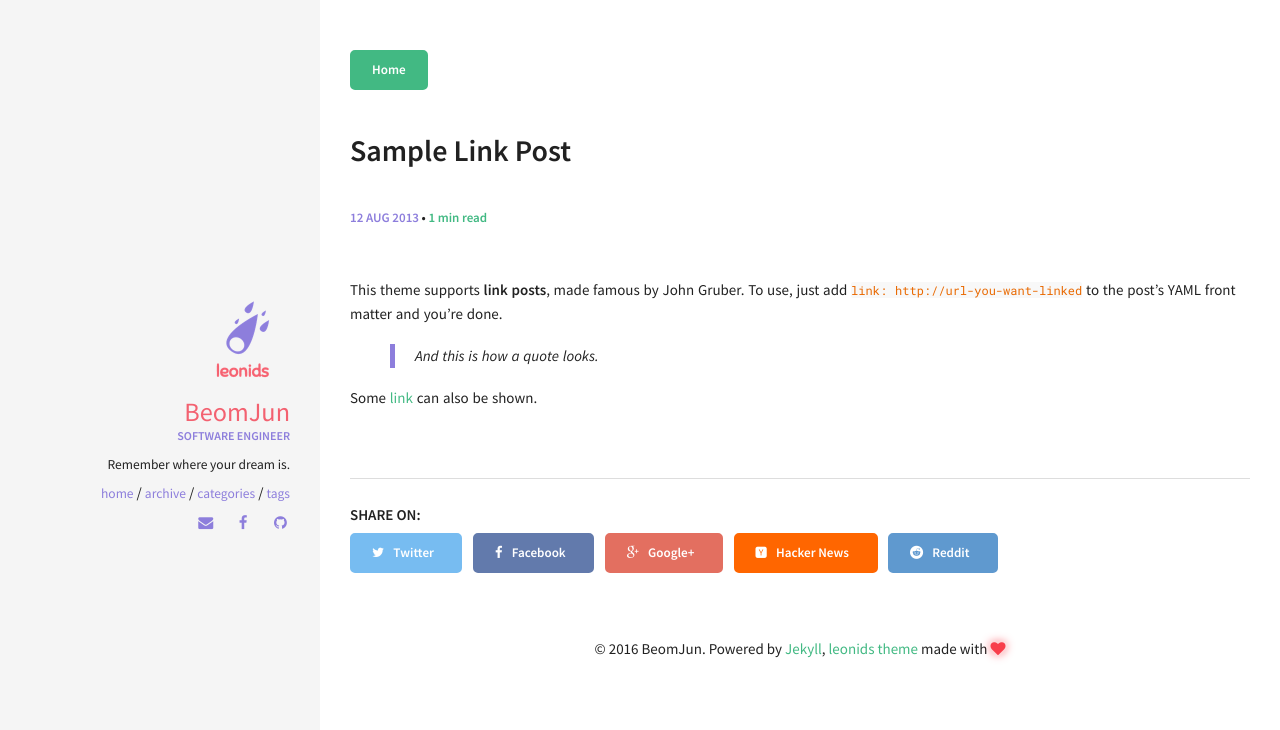
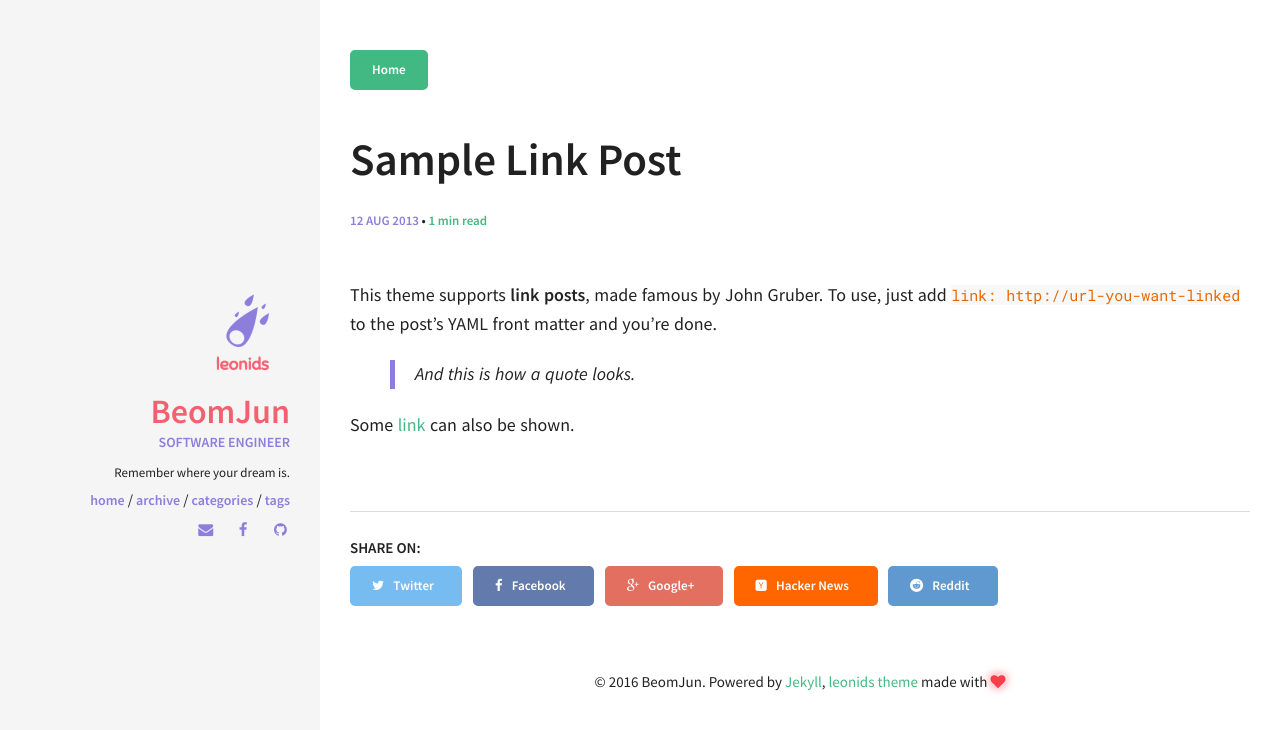
Before and after one commit to Alchemist85K/Alchemist85K.github.io, a Jekyll site: the page built from _posts/2013-08-12-sample-link-post.md, in a window 1280 px wide. Shown: the top 730 px of the page. Built offline with Jekyll 4.4.1, drawn with Linux system fonts in a browser that asks for light colours.

Commit message:
adjust font-size

```diff
--- a/_layouts/post_listing.html
+++ b/_layouts/post_listing.html
@@ -19,12 +19,12 @@ layout: default
       {% endfor %}
       {% endif %}
     </p>
-    <h4>
+    <h1>
       <a href="{{ site.url }}{{ post.url }}" class="post-title" title="{{ post.title }}">{{ post.title }}</a>
       {% if post.link %}
       <a class="post-title-link" href="{{ post.link }}" target="_blank" title="{{ post.title }}"><i class="fa fa-external-link"></i></a>
       {% endif %}
-    </h4>
+    </h1>
 
     {% if post.author %}
       {% assign author = site.data.authors[post.author] %}
--- a/_sass/components/_normalize.scss
+++ b/_sass/components/_normalize.scss
@@ -44,6 +44,9 @@ nav,
 section,
 summary {
   display: block;
+}
+article {
+  font-size: 18px;
 }
 
 /**
@@ -425,3 +428,11 @@ td,
 th {
   padding: 0;
 }
+
+
+/*
+ Custom scss
+*/
+.post-description {
+  font-size: 18px;
+}
--- a/_sass/components/_syntax-highlighting.scss
+++ b/_sass/components/_syntax-highlighting.scss
@@ -14,6 +14,9 @@ code {
   color: #e96900;
   border-radius: 2px;
   white-space: nowrap;
+}
+code {
+  font-size: 15px;
 }
 
 
--- a/_sass/components/_variables.scss
+++ b/_sass/components/_variables.scss
@@ -34,8 +34,10 @@ $font-size-lg:               $font-size-root * 1.25 !default;
 $font-size-sm:               $font-size-root * 0.875 !default;
 $font-size-xs:               $font-size-root * 0.75 !default;
 
-$font-size-h1:               2rem !default;
-$font-size-h2:               1.75rem !default;
+//$font-size-h1:               2rem !default;
+$font-size-h1:               3rem !default;
+//$font-size-h2:               1.75rem !default;
+$font-size-h2:               2rem !default;
 $font-size-h3:               1.5rem !default;
 $font-size-h4:               1.25rem !default;
 $font-size-h5:               1.15rem !default;
--- a/_sass/pages/_layout.scss
+++ b/_sass/pages/_layout.scss
@@ -29,19 +29,24 @@
   .author_name {
     display: block;
     color: #F36170;
-    font-size: 1.75em;
+    font-size: 34px;
+    font-weight: 700;
+
+    //font-size: 1.75em;
     //text-transform: lowercase;
   }
   .author_job {
     display: block;
     color: $secondary;
-    font-size: 0.8em;
+    //font-size: 0.8em;
+    font-size: 14px;
     font-weight: 700;
     text-transform: uppercase;
     margin: -5px auto 10px;
   }
   .author_bio {
-    font-size: 90%;
+    //font-size: 90%;
+    font-size: 13px;
     display: block;
   }
   @include media-query($medium-screen) {
@@ -61,6 +66,7 @@
       margin-left: 1em;
       a.social-link-item {
         color: $secondary;
+        font-sieze: 14px;
         &:hover,
         &:focus {
           color: lighten($secondary, 14%);
@@ -80,7 +86,9 @@
     & a {
       margin-top: 1em;
       text-transform: lowercase;
-      font-size: 90%;
+      //font-size: 90%;
+      font-size: 14px;
+      font-weight: 600;
       color: $secondary;
       &:hover,
       &:focus {
--- a/_sass/pages/_post.scss
+++ b/_sass/pages/_post.scss
@@ -95,7 +95,8 @@ a.read-more {
 }
 
 #post h1 {
-  margin: 0.5em 0 1em;
+  //margin: 0.5em 0 1em;
+  margin: 0.25em 0 0.25em;
 }
 #post h2 {
   margin: 2em 0 0.8em;
```
